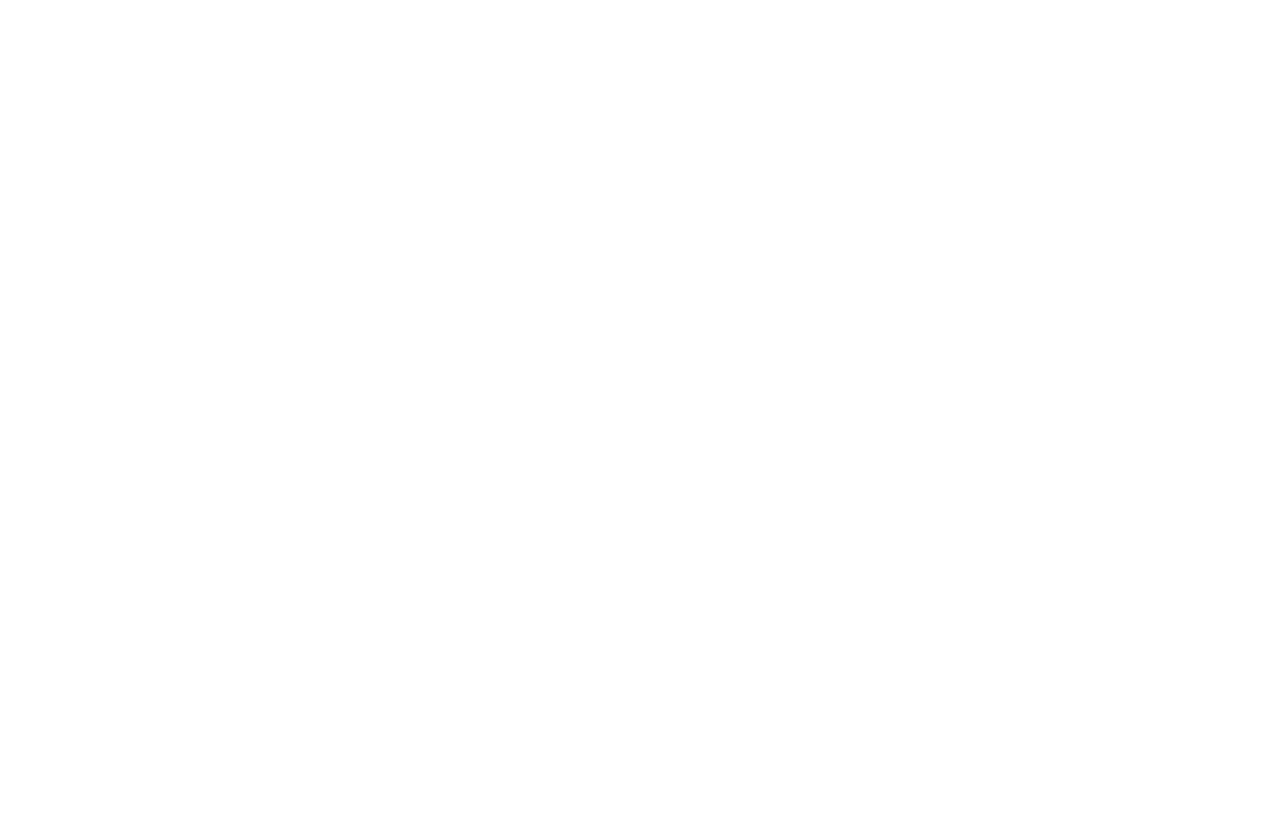
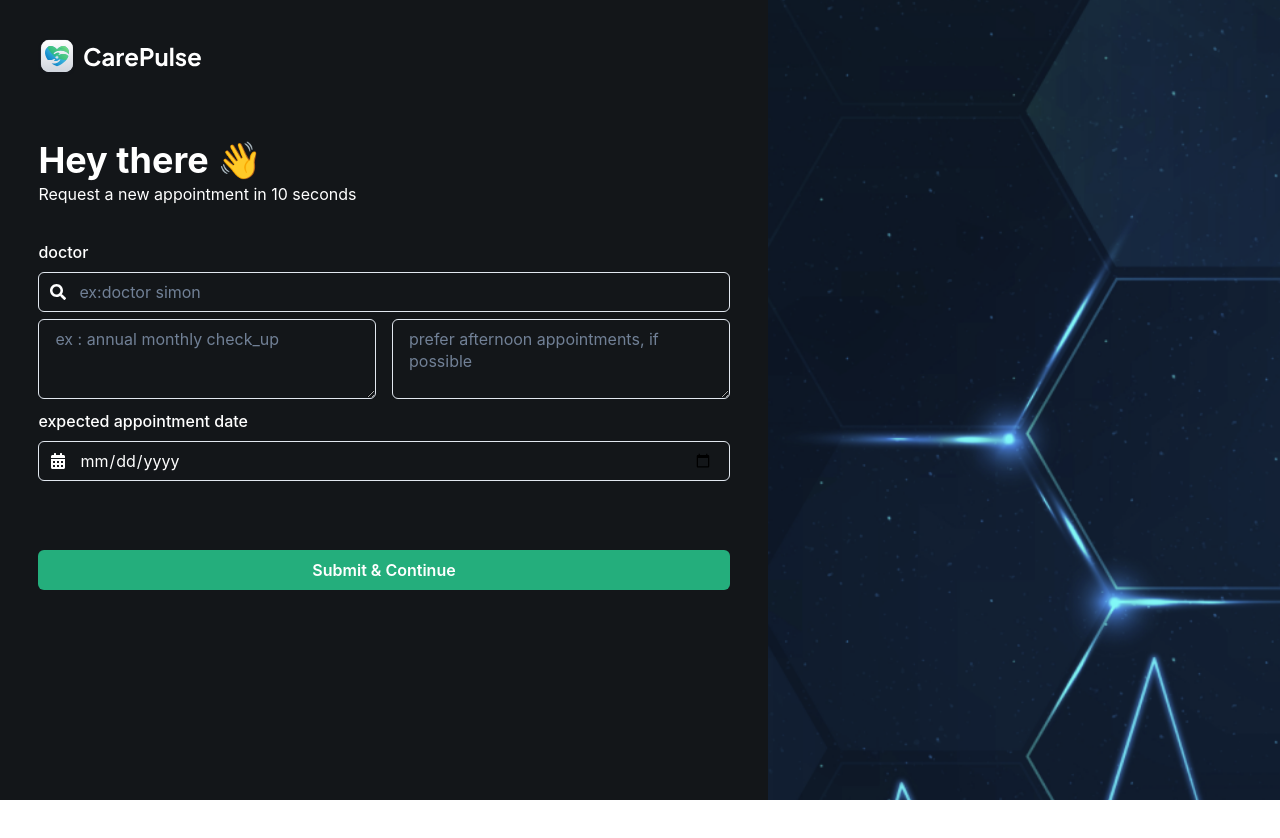
Before and after one commit to SIMONKAMAU21/carepulse, a React (Vite) app: page /Appointment in a window 1280 px wide. Before the commit this address had no page. Before the commit the page ends 800 px from the top, so only its background shows below. Built offline with nearby package versions, Linux system fonts and the light colour scheme.

Commit message:
feat(Appointment)frontend

```diff
--- a/src/App.jsx
+++ b/src/App.jsx
@@ -5,6 +5,7 @@
 import { BrowserRouter, Routes, Route } from "react-router-dom";
 import { ToasterContainer } from "./Components/toaster";
 import Register from "./Pages/register";
+import Appointment from "./Pages/newAppointment";
 
 function App() {
   return (
@@ -14,6 +15,8 @@
           <Routes>
             <Route path="/" element={<Onboarnding />} />
             <Route path="/register" element={<Register/>} />
+            <Route path="/Appointment" element={<Appointment/>} />
+
 
           </Routes>
       </BrowserRouter>
--- a/src/Components/CustomInputs.jsx
+++ b/src/Components/CustomInputs.jsx
@@ -17,6 +17,8 @@
           placeholder={placeholder}
           {...rest}
           w={width}
+          variant={"outline"}
+          isRequired
         />
       </InputGroup>
     </FormControl>
--- a/src/Components/OnboarndingWrapper.jsx
+++ b/src/Components/OnboarndingWrapper.jsx
@@ -3,10 +3,10 @@
 
 const AuthWrapper = ({leftChildren,rightChildren,background}) => {
   return (
-    <HStack bg={background} h={"100%"} w={"100%"}>
-        <Box alignItems={"center"} justifyContent={"center"} w={{base:"100%",md:'60%'}} h={"100%"} bg={"#131619"} >
+    <HStack bg={background} h={"100%"} w={"100%"} spacing={"0"} align={"stretch"}>
+        <Box m={"0px"}  alignItems={"center"} justifyContent={"center"} w={{base:"100%",md:'60%'}} h={"100%"} bg={"#131619"} >
             {leftChildren} </Box>
-        <Box w={{base:"100%",md:"40%"}} h={"100%"} display={{base:"none",md:"block"}} bg={background}>{rightChildren} </Box>
+        <Box  w={{base:"100%",md:"40%"}} h={"100%"} display={{base:"none",md:"block"}} bg={background}>{rightChildren} </Box>
 
     </HStack>
   )
--- a/src/Pages/Onbornding.jsx
+++ b/src/Pages/Onbornding.jsx
@@ -7,7 +7,7 @@
 import { createUser } from "../lib/Actions/patient.actions";
 import { ErrorToast, LoadingToast, SuccessToast } from "../Components/toaster";
 import { useNavigate } from "react-router-dom";
-import Logo from '../assets/logo.png'
+import Logo from '../assets/Logo.svg'
 
 const formatPhoneNumber = (number) => {
   const cleanNumber = number.replace(/[^\d+]/g, "");
--- /dev/null
+++ b/src/Pages/newAppointment.jsx
@@ -0,0 +1,71 @@
+import { Box, Button, Grid, Heading, Image, Text, Textarea } from "@chakra-ui/react";
+import React from "react";
+import logo from "../assets/Logo.svg";
+import illustration from "../assets/doc2.png";
+
+import AuthWrapper from "../Components/OnboarndingWrapper";
+import CustomInputs from "../Components/CustomInputs";
+import { FaCalendarAlt, FaPersonBooth, FaPrescription, FaSearch } from "react-icons/fa";
+
+const Appointment = () => {
+  return (
+    <AuthWrapper
+      leftChildren={
+        <Box m={{ base: "5%", md: "5%" }} h={"100%"} >
+            <Image  src={logo} />
+          <Box mt={{base:"10%",md:"9%"}}>
+            <Heading>Hey there 👋</Heading>
+            <Text>Request a new appointment in 10 seconds</Text>
+          </Box>
+          <Box mt={{base:"10%",md:"5%"}}>
+            <CustomInputs
+            label={"doctor"}
+            icon={FaSearch}
+            placeholder={"ex:doctor simon"}
+
+            />
+              <Grid mt={"1%"} templateColumns={{ base: "1fr", md: "1fr 1fr" }} gap={4}>
+              <Textarea
+            label={"doctor"}
+            placeholder={"ex : annual monthly check_up"}
+
+            />
+            <Textarea
+            label={"doctor"}
+            placeholder={"prefer afternoon appointments, if possible"}
+
+            />
+            </Grid>
+            <CustomInputs
+            label={"expected appointment date"}
+            icon={FaCalendarAlt}
+            type="date"
+
+            />
+            <Button  mt={{ base: "20%", md: "10%" }}
+            bg={"rgb(36,174,124)"}
+            width={{ base: "100%", md: "100%" }}
+            // onClick={submit}
+            color={"white"}
+            // isLoading={loading} // Chakra UI's prop to show a loading spinner
+            _hover={{ bg: "rgb(30,140,100)" }}>
+                Submit & Continue
+            </Button>
+          </Box>
+        </Box>
+      }
+      rightChildren={
+        <>
+          <Image
+            src={illustration}
+            h={"100vh"}
+            w={"100%"}
+            objectFit={"cover"}
+          />
+        </>
+      }
+    />
+  );
+};
+
+export default Appointment;
--- a/src/Pages/register.jsx
+++ b/src/Pages/register.jsx
@@ -28,17 +28,18 @@
 } from "react-icons/fa";
 import { getUser, registerUser } from "../lib/Actions/patient.actions";
 import { ErrorToast, LoadingToast, SuccessToast } from "../Components/toaster";
+import { useNavigate } from "react-router-dom";
 
 const Register = () => {
   const [form, setForm] = useState({});
   const [loading, setLoading] = useState(false);
   const [selectedFile, setSelectedFile] = useState(null);
   const [consents, setConsents] = useState({
-    treatment: true,
-    disclosure: true,
-    privacyPolicy: true,
+    treatment: false,
+    disclosure: false,
+    privacyPolicy: false,
   });
-
+const navigate = useNavigate()
   useEffect(() => {
     const user = JSON.parse(localStorage.getItem("user"));
 
@@ -142,18 +143,17 @@
         throw new Error("Cloudinary upload failed");
       }
       const newUser = await registerUser(userData);
-      console.log("User Created:", newUser);
 
       setForm({});
       SuccessToast("registration succeeded");
+      navigate("/Appointment")
       setConsents({
-        treatment: false,
-        disclosure: false,
-        privacyPolicy: false,
+        treatment: true,
+        disclosure: true,
+        privacyPolicy: true,
       });
     } catch (error) {
       ErrorToast("failed to register");
-      console.error("Error during submission:", error);
     }
     setLoading(false);
     LoadingToast(false);
--- a/src/lib/appwriteConfig.js
+++ b/src/lib/appwriteConfig.js
@@ -10,8 +10,6 @@
   VITE_STORAGE_ID,
   VITE_ENDPOINT,
 } = import.meta.env;
-console.log('meta.env', import.meta.env)
-console.log('project', VITE_PROJECT_ID);
 
 const client = new sdk.Client();
 
```
Also changed, not shown: src/assets/doc2.png (added).
